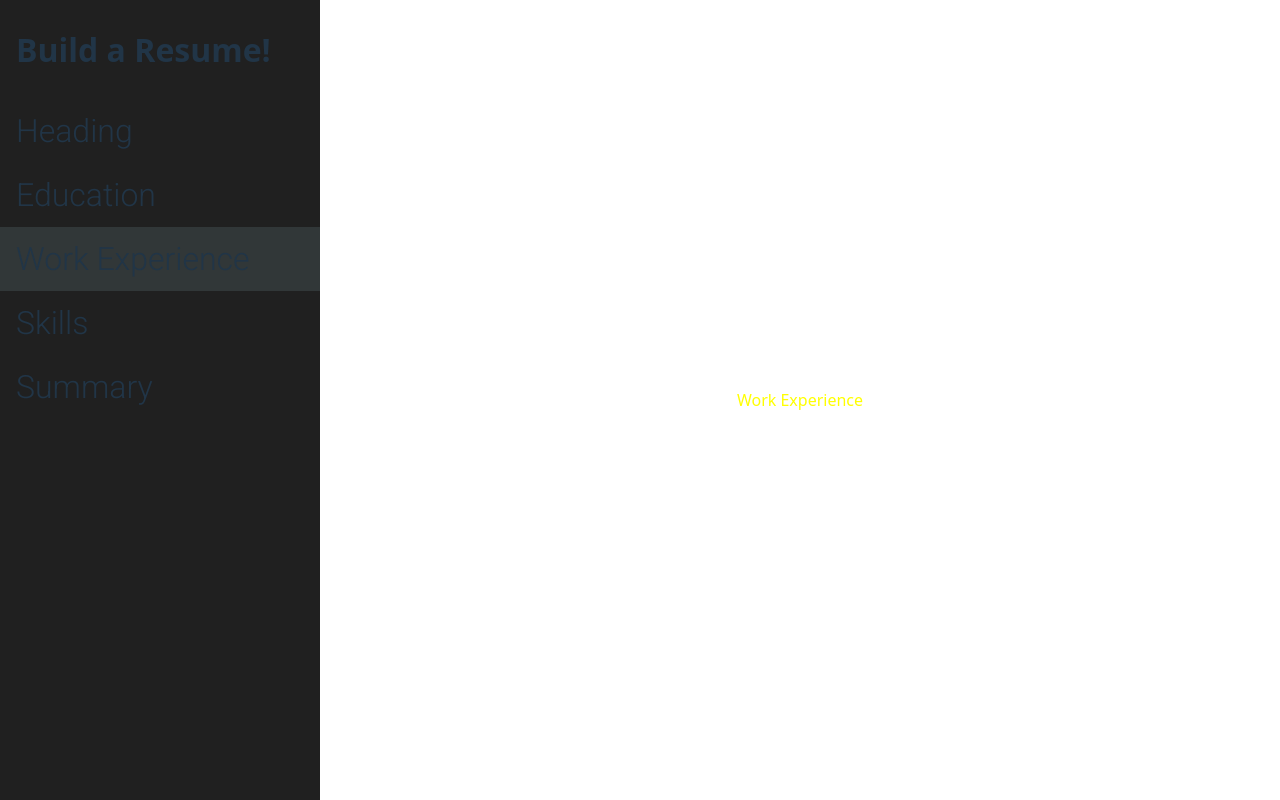
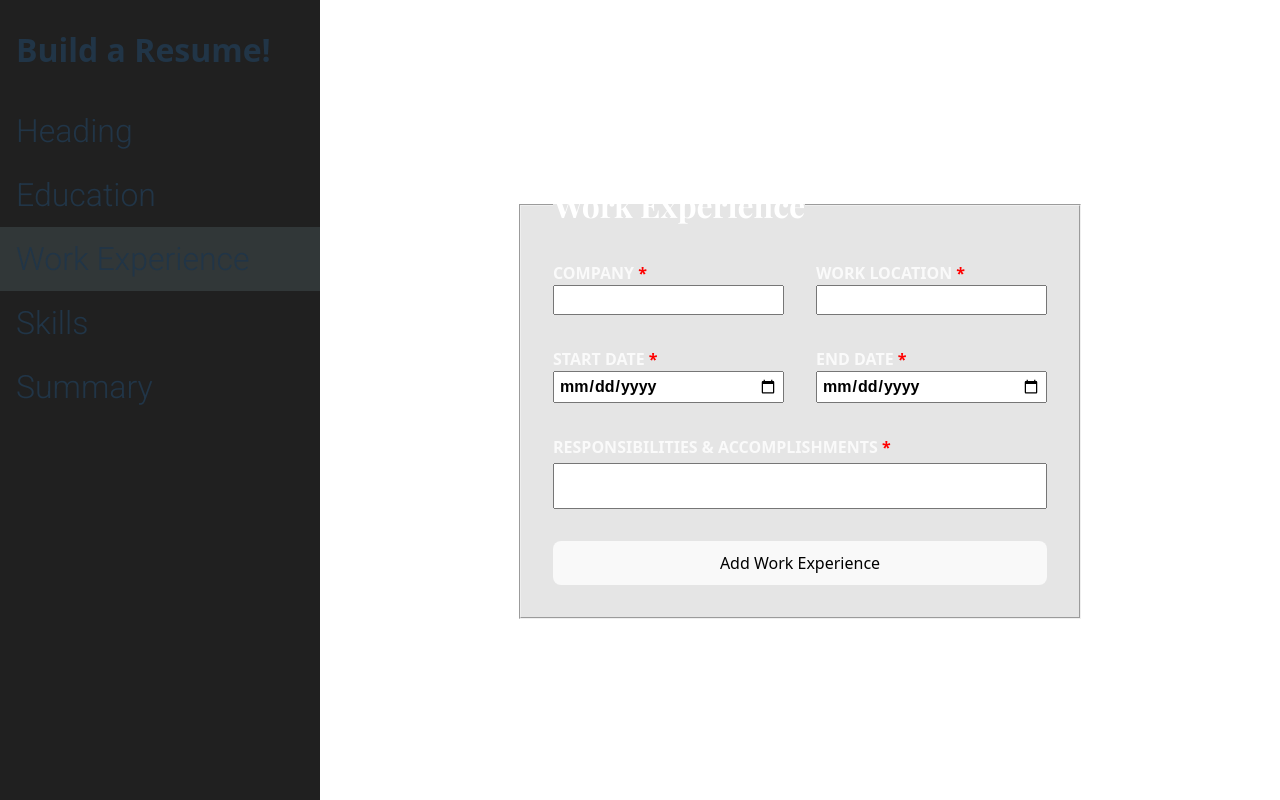
Before and after one commit to RobLaughlin/TOP-CV-App, a React (Vite) app: page / in a window 1280 px wide. Both pictures are taken after a click on the item "Work Experience". Built offline with nearby package versions, Linux system fonts and the light colour scheme.

Commit message:
Structure basic work experience form

```diff
--- a/src/App.css
+++ b/src/App.css
@@ -21,6 +21,7 @@
 
 * {
     overflow-x: hidden;
+    overflow-y: hidden;
 }
 
 .appContainer {
--- a/src/components/WorkXpForm.jsx
+++ b/src/components/WorkXpForm.jsx
@@ -2,7 +2,81 @@ import React from "react";
 import "../styles/WorkXpForm.css";
 
 function WorkXpForm() {
-    return <div className="workXpForm">Work Experience</div>;
+    return (
+        <div className="workXpFormContainer formContainer">
+            <fieldset className="group">
+                <legend>Work Experience</legend>
+                <div className="grid">
+                    <div className="inputWrapper">
+                        <label htmlFor="Company" className="required">
+                            COMPANY
+                        </label>
+                        <input
+                            type="text"
+                            id="Company"
+                            className="validate"
+                            required
+                            data-priority={1}
+                        />
+                    </div>
+                    <div className="inputWrapper">
+                        <label htmlFor="WorkLocation" className="required">
+                            WORK LOCATION
+                        </label>
+                        <input
+                            type="text"
+                            id="WorkLocation"
+                            data-priority={2}
+                            required
+                            className="validate"
+                        />
+                    </div>
+                    <div className="inputWrapper">
+                        <label htmlFor="WorkStartDate" className="required">
+                            START DATE
+                        </label>
+                        <input
+                            type="date"
+                            id="WorkStartDate"
+                            required
+                            className="validate"
+                            data-priority={3}
+                        />
+                    </div>
+                    <div className="inputWrapper">
+                        <label htmlFor="GraduationDate" className="required">
+                            END DATE
+                        </label>
+                        <input
+                            type="date"
+                            id="WorkEndDate"
+                            required
+                            className="validate"
+                            data-priority={4}
+                        />
+                    </div>
+                    <div className="inputWrapper workResponsibilitiesContainer">
+                        <label
+                            htmlFor="WorkResponsibilities"
+                            className="required"
+                        >
+                            RESPONSIBILITIES &amp; ACCOMPLISHMENTS
+                        </label>
+                        <textarea
+                            name="WorkResponsibilities"
+                            id="WorkResponsibilities"
+                            required
+                            className="validate"
+                            data-priority={5}
+                        ></textarea>
+                    </div>
+                    <button className="addExperienceBtn" type="button">
+                        Add Work Experience
+                    </button>
+                </div>
+            </fieldset>
+        </div>
+    );
 }
 
 export default WorkXpForm;
--- a/src/styles/FormContainer.css
+++ b/src/styles/FormContainer.css
@@ -29,7 +29,8 @@
 }
 
 .formContainer .inputWrapper input,
-.formContainer .inputWrapper select {
+.formContainer .inputWrapper select,
+.formContainer .inputWrapper textarea {
     padding: 4px;
     font-family: "Arial";
     font-weight: bold;
@@ -40,14 +41,17 @@
 .formContainer .inputWrapper input.validate:valid,
 .formContainer .inputWrapper input.validate:valid:focus,
 .formContainer .inputWrapper select.validate:valid,
-.formContainer .inputWrapper select.validate:valid:focus {
+.formContainer .inputWrapper select.validate:valid:focus,
+.formContainer .inputWrapper textarea.validate:valid,
+.formContainer .inputWrapper textarea.validate:valid:focus {
     outline: none;
     border: 1px solid green;
     border-radius: 4px;
 }
 
 .formContainer .inputWrapper input.validate:invalid:focus,
-.formContainer .inputWrapper select.validate:invalid:focus {
+.formContainer .inputWrapper select.validate:invalid:focus,
+.formContainer .inputWrapper textarea.validate:invalid:focus {
     outline: none;
     border: 1px solid red;
     border-radius: 4px;
--- a/src/styles/WorkXpForm.css
+++ b/src/styles/WorkXpForm.css
@@ -1,3 +1,24 @@
-.workXpForm {
-    color: yellow;
+.workXpFormContainer .grid {
+    display: grid;
+    grid-template-columns: 1fr 1fr;
+    gap: 32px;
 }
+
+.workXpFormContainer .inputWrapper {
+    grid-column: span 1;
+}
+
+.workXpFormContainer .workResponsibilitiesContainer,
+.workXpFormContainer .addExperienceBtn {
+    grid-column: span 2;
+}
+
+.workXpFormContainer #WorkResponsibilities {
+    resize: none;
+    -webkit-box-sizing: border-box;
+    -moz-box-sizing: border-box;
+    box-sizing: border-box;
+    width: 100% !important;
+    margin-top: 4px;
+    overflow-y: scroll;
+}
```
